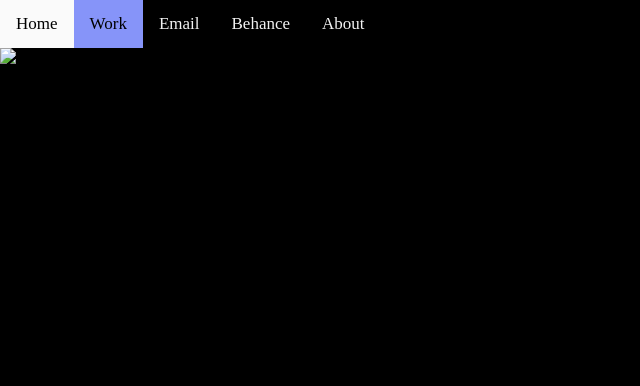
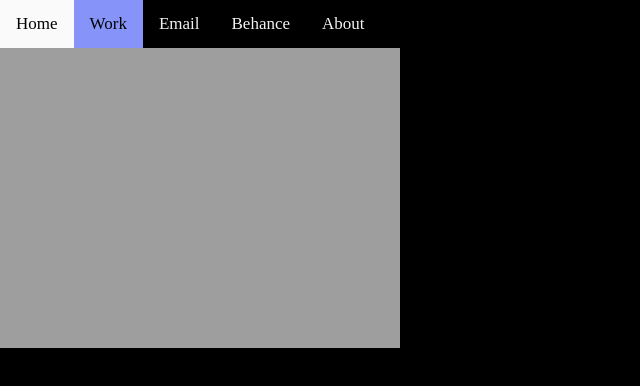
Before and after one commit to nadi-cat/2025uxportfolio, a plain HTML site: page work.html in a window 1280 px wide. Shown: the whole page, without its empty margins (0-640 px from the left). Drawn offline with Linux system fonts and the light colour scheme; the site is published under a folder, as on GitHub Pages, so addresses that start at the root find nothing.

Commit message:
Update work.html

```diff
--- a/work.html
+++ b/work.html
@@ -15,7 +15,7 @@
     <a href="skills.html">About</a>
   </div>
   <div class="img-container">
-  <img src="/images/page2.png" style="max-width: 100%; height: auto;">
+  <img src="images/page2.png" style="max-width: 100%; height: auto;">
   </div>
 
 </body>
```
